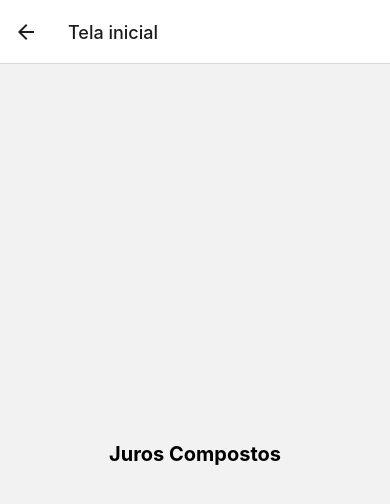
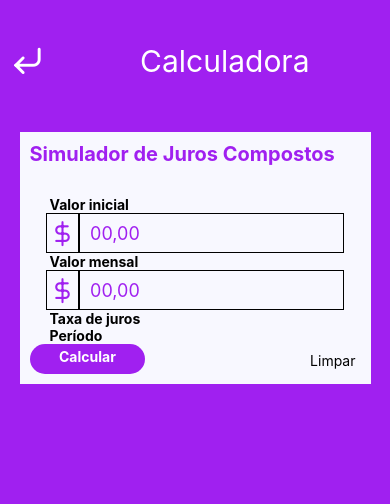
Before and after one commit to thegomdev/AppCalculadoras, a React Native app: screen /JurosCompostos in a window 390 px wide. Shown: the top 504 px of the page. Built offline with nearby package versions, Linux system fonts and the light colour scheme.

Commit message:
Criando tela juros compostos

```diff
--- a/App.js
+++ b/App.js
@@ -48,7 +48,7 @@ const App = () => {
           component={JurosCompostos}
           options={{
             title: 'Tela inicial',
-            headerShown: true,
+            headerShown: false,
           }}
         />
 
--- a/package.json
+++ b/package.json
@@ -9,8 +9,10 @@
     "web": "expo start --web"
   },
   "dependencies": {
+    "@expo/vector-icons": "^14.0.0",
     "@react-native-community/masked-view": "^0.1.11",
     "@react-native-community/viewpager": "^5.0.11",
+    "@react-native-picker/picker": "^2.6.1",
     "@react-navigation/native": "^6.1.9",
     "@react-navigation/native-stack": "^6.9.17",
     "expo": "~50.0.6",
@@ -21,8 +23,7 @@
     "react-native-gesture-handler": "^2.15.0",
     "react-native-reanimated": "^3.6.2",
     "react-native-safe-area-context": "^4.9.0",
-    "react-native-screens": "^3.29.0",
-    "@expo/vector-icons": "^14.0.0"
+    "react-native-screens": "^3.29.0"
   },
   "devDependencies": {
     "@babel/core": "^7.20.0"
--- a/src/screens/Home/index.js
+++ b/src/screens/Home/index.js
@@ -1,4 +1,3 @@
-// HomeScreen.js
 import React from 'react';
 import { View, Text, StyleSheet, TouchableOpacity, Image } from 'react-native';
 import { useNavigation } from '@react-navigation/native';
@@ -11,7 +10,8 @@ const Home = () => {
 
 
       <View style={styles.top}>
-      <Text style={styles.text1}>Calculadoras GomDEV</Text>
+      <Text style={styles.text1}>Calculos</Text>
+      <Text style={styles.text1}>GomDEV</Text>
       <Image
           source={require('../../img/logo.png')}
           style={{ width: 200, height: 200, marginTop: 1 }}
@@ -48,13 +48,13 @@ const styles = StyleSheet.create({
 
   top: {
     alignItems: 'center',
+    marginTop: 80,
+    marginBottom: 30,
   },
 
   text1: {
     fontSize: 30,
     fontWeight: 'bold',
-    marginTop: 100,
-    marginBottom: 30,
 
   },
 
--- a/src/screens/JurosCompostos/index.js
+++ b/src/screens/JurosCompostos/index.js
@@ -1,11 +1,112 @@
-// HomeScreen.js
-import React from 'react';
-import { View, Text, StyleSheet } from 'react-native';
+import React, { useState } from 'react';
+import { View, Text, StyleSheet, TextInput, TouchableOpacity, } from 'react-native';
+import { Feather } from '@expo/vector-icons';
+import { useNavigation } from '@react-navigation/native';
+import { Picker } from '@react-native-picker/picker';
+
 
 const JurosCompostos = () => {
+  const navigation = useNavigation();
+  const [valorInicial, setValorInicial] = useState("");
+  const [valorMensal, setValorMensal] = useState("");
+
+
+  // função para limpar.
+  const limpar = () => {
+    setValorInicial('');
+    setValorMensal('');
+  };
+
+
+
+
+
+
   return (
     <View style={styles.container}>
-      <Text style={styles.text}>Juros Compostos</Text>
+
+      <View style={styles.top}>
+        <TouchableOpacity style={styles.voltarTop}
+          onPress={() => navigation.navigate('Home')}>
+          <Feather name="corner-down-left" size={35} color="#FFF" />
+        </TouchableOpacity>
+        <Text style={styles.textTop}>Calculadora</Text>
+      </View>
+
+
+      <View style={styles.main}>
+        <Text style={styles.text}>Simulador de Juros Compostos</Text>
+
+
+        {/* Valor Inicial */}
+        <View style={styles.inicial}>
+          <Text style={styles.titulo}>Valor inicial</Text>
+
+          <View style={styles.input}>
+            <View style={styles.crifrao}>
+              <Feather name="dollar-sign" size={25} color="#A020F0" style={styles.crifrao2} />
+            </View>
+
+            <TextInput style={styles.textImput}
+              placeholder="00,00"
+              value={valorInicial}
+              onChangeText={(Number) => setValorInicial(Number)}
+              maxLength={15}
+              placeholderTextColor="#A020F0"
+            />
+          </View>
+
+        </View>
+
+
+        {/* Valor Mensal */}
+        <View style={styles.inicial}>
+          <Text style={styles.titulo}>Valor mensal</Text>
+
+          <View style={styles.input}>
+            <View style={styles.crifrao}>
+              <Feather name="dollar-sign" size={25} color="#A020F0" style={styles.crifrao2} />
+            </View>
+
+            <TextInput style={styles.textImput}
+              placeholder="00,00"
+              value={valorMensal}
+              onChangeText={(Number) => setValorInicial(Number)}
+              maxLength={15}
+              placeholderTextColor="#A020F0"
+            />
+          </View>
+
+        </View>
+
+        {/* Taxa de juros */}
+        <View style={styles.inicial}>
+          <Text style={styles.titulo}>Taxa de juros</Text>
+        </View>
+
+        {/* Período */}
+        <View style={styles.inicial}>
+          <Text style={styles.titulo}>Período</Text>
+        </View>
+
+        <View style={styles.botoes}>
+
+          <TouchableOpacity style={styles.calcular}>
+            <Text style={styles.calcularText}>Calcular</Text>
+          </TouchableOpacity>
+
+          <TouchableOpacity style={styles.limpar} onPress={() => limpar()}>
+            <Text>Limpar</Text>
+          </TouchableOpacity>
+
+        </View>
+
+
+
+
+      </View>
+
+
     </View>
   );
 };
@@ -13,13 +114,95 @@ const JurosCompostos = () => {
 const styles = StyleSheet.create({
   container: {
     flex: 1,
-    justifyContent: 'center',
+    alignItems: 'center',
+    backgroundColor: '#A020F0'
+  },
+
+  top: {
+    marginTop: 40,
+    width: '100%',
+    height: '5%',
+    flexDirection: "row",
     alignItems: 'center',
   },
+
+  voltarTop: {
+    marginLeft: 10,
+    marginRight: 95,
+  },
+
+  textTop: {
+    fontSize: 30,
+    color: '#FFF',
+  },
+
+  main: {
+    width: '90%',
+    backgroundColor: '#F8F8FF',
+    marginTop: 50,
+    padding: 10,
+  },
+
   text: {
     fontSize: 20,
     fontWeight: 'bold',
+    marginBottom: 30,
+    color: '#A020F0',
   },
+
+  titulo: {
+    fontWeight: 'bold',
+    marginLeft: 20,
+  },
+
+  input: {
+    flexDirection: "row",
+    justifyContent: "center",
+  },
+
+  crifrao: {
+    borderWidth: 1,
+    padding: 3,
+  },
+
+  crifrao2: {
+    marginTop: 3,
+  },
+
+  textImput: {
+    borderWidth: 1,
+    width: '80%',
+    fontSize: 18,
+    padding: 10,
+    height: 40
+  },
+
+  botoes: {
+    flexDirection: 'row',
+    width: '100%',
+
+  },
+
+  calcular: {
+    backgroundColor: '#A020F0',
+    width: '35%',
+    height: 30,
+    borderRadius: 30,
+    alignItems: 'center',
+    padding: 4,
+  },
+
+  calcularText: {
+    color: '#FFF',
+    fontWeight: 'bold',
+  },
+
+  limpar: {
+    position: 'absolute',
+    right: 5,
+    bottom: 5,
+  },
+
 });
 
 export default JurosCompostos;
```
Also changed, not shown: 1 other file (tests, documents, lock files or other folders).
